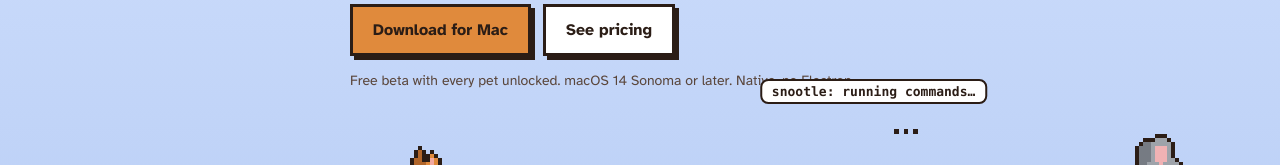
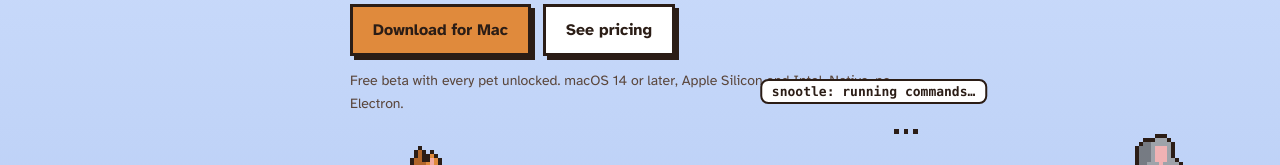
Before and after one commit to rohith1125/snootle, a plain HTML site: page index.html in a window 1280 px wide. Shown: the part 339-504 px from the top of the page. Drawn offline with Linux system fonts and the light colour scheme.

Commit message:
site: note universal build
Co-Authored-By: Claude Opus 5.5 <noreply@anthropic.com>
Claude-Session: https://claude.ai/code/session_01URNcZJS2aVq2vQFnv6QgVV

```diff
--- a/index.html
+++ b/index.html
@@ -166,7 +166,7 @@ footer .wrap { display: flex; flex-wrap: wrap; gap: 8px 24px; justify-content: s
       <a class="btn primary" href="https://github.com/rohith1125/snootle/releases/latest/download/Snootle.dmg">Download for Mac</a>
       <a class="btn" href="#pricing">See pricing</a>
     </div>
-    <p class="fine">Free beta with every pet unlocked. macOS 14 Sonoma or later. Native, no Electron.</p>
+    <p class="fine">Free beta with every pet unlocked. macOS 14 or later, Apple Silicon and Intel. Native, no Electron.</p>
   </div>
 
   <div class="stage" aria-hidden="true">
```
